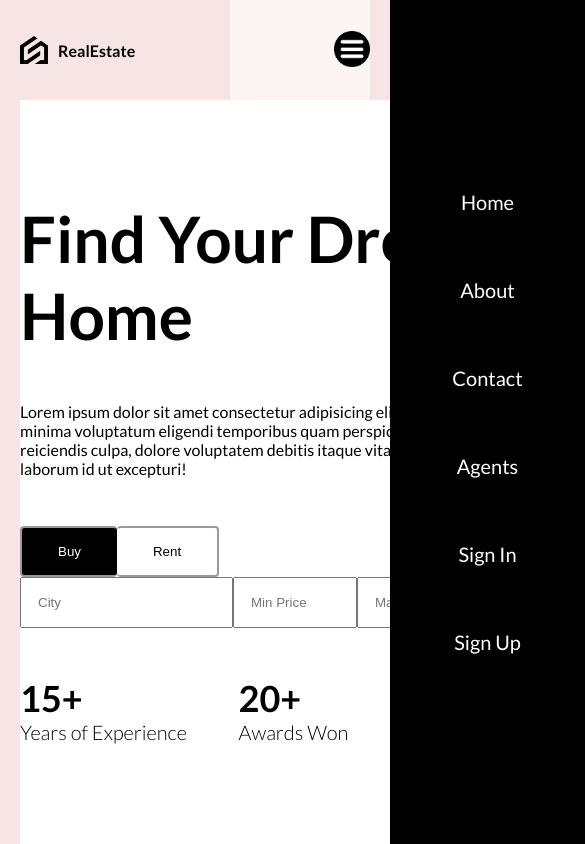
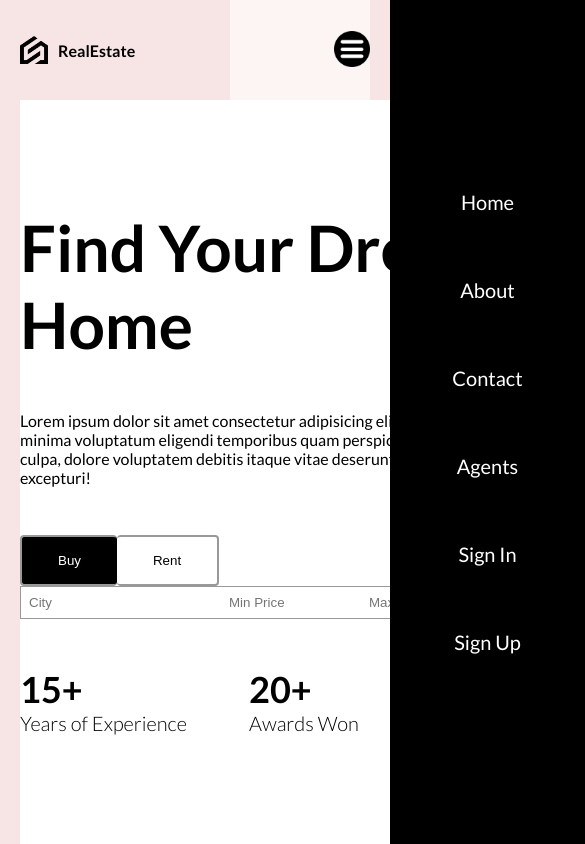
Before and after one commit to ApuroopK10/RealEstateApp, a React (Vite) app: page / in a window 390 px wide. Shown: the top 844 px of the page, 585 px wide, since content can reach past the window. Built offline with nearby package versions, Linux system fonts and the light colour scheme.

Commit message:
CSS Responsive changes

```diff
--- a/src/components/searchbar/SearchBar.scss
+++ b/src/components/searchbar/SearchBar.scss
@@ -1,6 +1,6 @@
+@import '../../responsive.scss';
+
 .searchBar {
-
-
     .type {
         button {
             padding: 16px 36px;
@@ -27,9 +27,22 @@
 
     form {
         display: flex;
+        border: 1px solid #999;
         input {
             padding: 16px;
+            border: none;
+            width: 200px;
+
+            @include md {
+                padding: 8px;
+
+                &:nth-child(2),
+                &:nth-child(3) {
+                    width: 140px;
+                }
+            }
         }
+
 
         button {
             padding: 0 8px;
--- a/src/pages/homePage/homePage.scss
+++ b/src/pages/homePage/homePage.scss
@@ -1,3 +1,5 @@
+@import '../../responsive.scss';
+
 .homePage {
     display: flex;
     height: 100%;
@@ -43,6 +45,10 @@
         display: flex;
         align-items: center;
 
+        @include md{
+            display: none;
+        }
+
         img {
             width: 115%;
             position: absolute;
```
